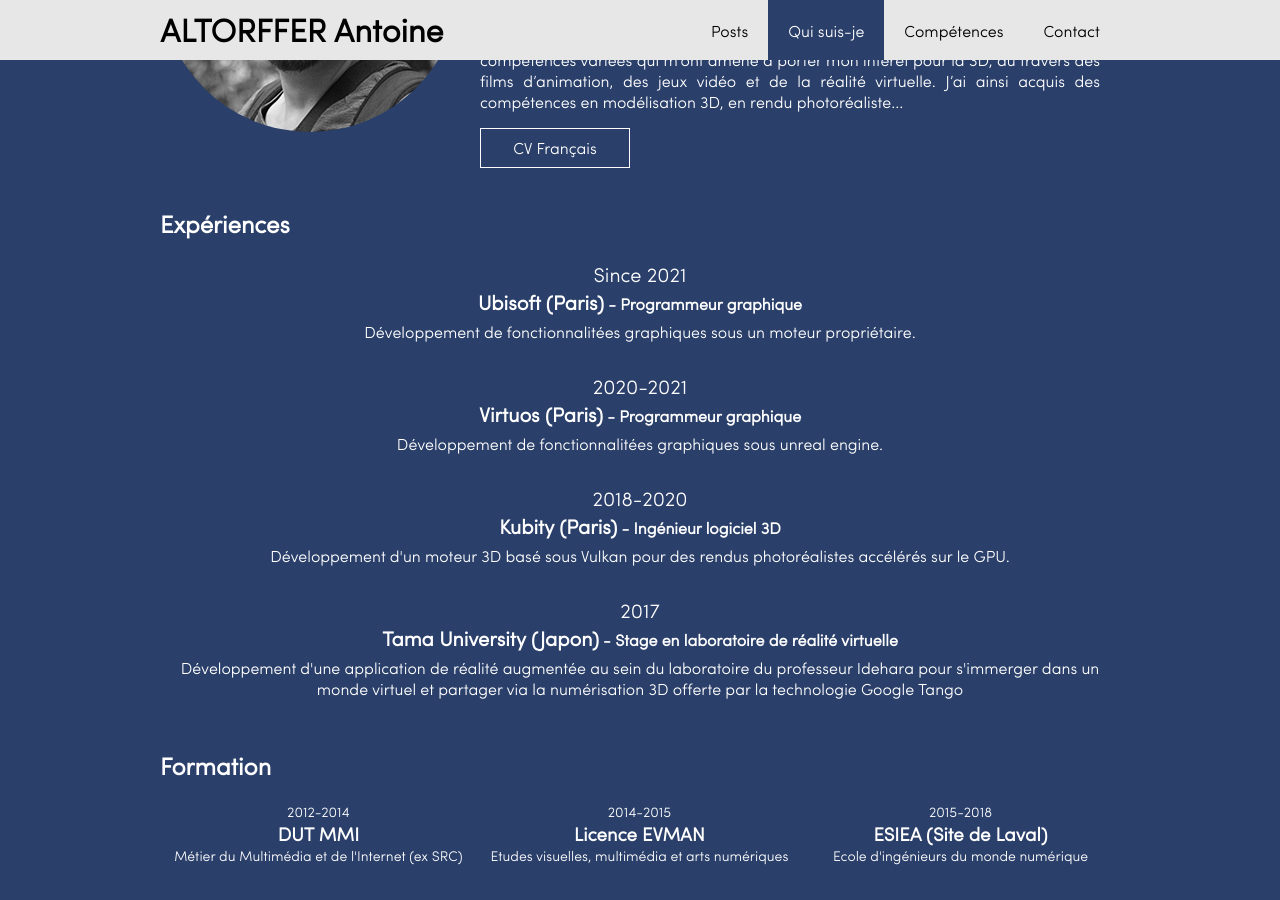
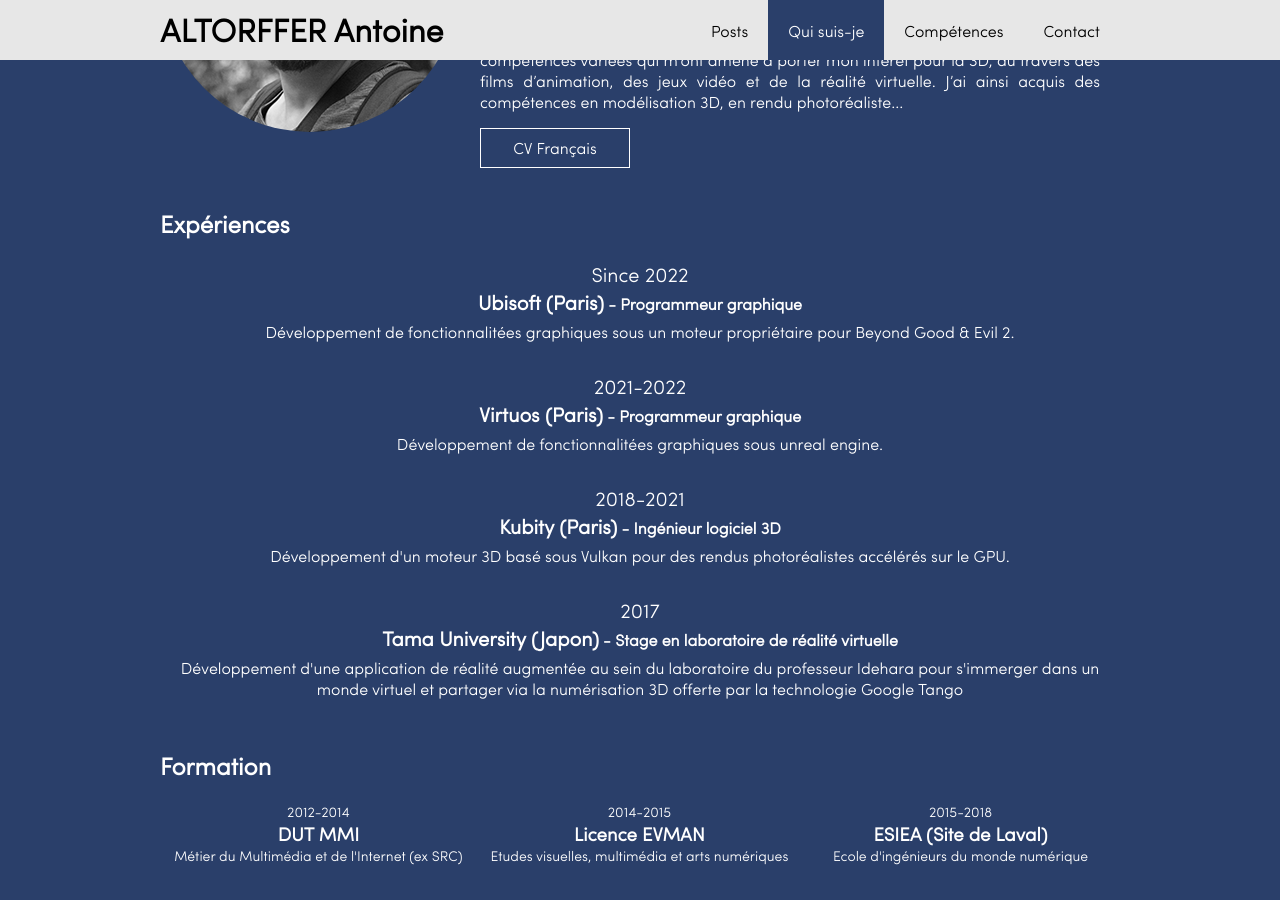
Before and after one commit to antaalt/antaalt.github.io, a Jekyll site: the page built from index.md, in a window 1280 px wide and 900 px high, scrolled down 1652 px. Built offline with Jekyll 4.4.1, drawn with Linux system fonts in a browser that asks for light colours.

Commit message:
Update cv & pictures

```diff
--- a/_config.yml
+++ b/_config.yml
@@ -31,8 +31,8 @@
 vimeo_url: "https://vimeo.com/antalt"
 langs: [fr, en]
 default_lang: fr
-cv_en: 2022.02.cv.en.altorffer.pdf
-cv_fr: 2022.02.cv.fr.altorffer.pdf
+cv_en: 2024.08.cv.en.aaltorffer.pdf
+cv_fr: 2024.08.cv.fr.aaltorffer.pdf
 
 defaults:
 -
--- a/_config_dev.yml
+++ b/_config_dev.yml
@@ -32,8 +32,8 @@
 vimeo_url: "https://vimeo.com/antalt"
 langs: [fr, en]
 default_lang: fr
-cv_en: 2022.02.cv.en.altorffer.pdf
-cv_fr: 2022.02.cv.fr.altorffer.pdf
+cv_en: 2024.08.cv.en.aaltorffer.pdf
+cv_fr: 2024.08.cv.fr.aaltorffer.pdf
 
 defaults:
 -
--- a/_data/i18n.yml
+++ b/_data/i18n.yml
@@ -25,15 +25,15 @@
 
   experience_title: "Expériences"
   experiences:
-    - date: "Since 2021"
+    - date: "Since 2022"
       company: "Ubisoft (Paris)"
       job_title: "Programmeur graphique"
-      job_description: "Développement de fonctionnalitées graphiques sous un moteur propriétaire."
-    - date: "2020-2021"
+      job_description: "Développement de fonctionnalitées graphiques sous un moteur propriétaire pour Beyond Good & Evil 2."
+    - date: "2021-2022"
       company: "Virtuos (Paris)"
       job_title: "Programmeur graphique"
       job_description: "Développement de fonctionnalitées graphiques sous unreal engine."
-    - date: "2018-2020"
+    - date: "2018-2021"
       company: "Kubity (Paris)"
       job_title: "Ingénieur logiciel 3D"
       job_description: "Développement d'un moteur 3D basé sous Vulkan pour des rendus photoréalistes accélérés sur le GPU."
@@ -90,15 +90,15 @@
 
   experience_title: "Experiences"
   experiences:
-    - date: "Since 2021"
+    - date: "Since 2022"
       company: "Ubisoft (Paris)"
       job_title: "Graphic programmer"
-      job_description: "Working on a video game as a 3D programmer on various rendering features."
-    - date: "2020-2021"
+      job_description: "Working on Beyond Good & Evil 2 as a 3D programmer on various rendering features."
+    - date: "2021-2022"
       company: "Virtuos (Paris)"
       job_title: "Graphic programmer"
       job_description: "Working on a video game as a 3D programmer on unreal engine."
-    - date: "2018-2020"
+    - date: "2018-2021"
       company: "Kubity (Paris)"
       job_title: "3D Software engineer"
       job_description: "Working on a 3D rendering engine based on Vulkan for photorealistic rendering accelerated on the GPU."
--- a/assets/scripts/portfolio.js
+++ b/assets/scripts/portfolio.js
@@ -125,12 +125,13 @@
 	var images = [
 		"purple-building.small.jpg",
 		"fisheye-building.small.jpg",
-		"metro.small.jpg",
+		"mountain-of-madness.small.jpg",
 		"hanami.small.jpg",
 		"colorfulNeko.small.jpg",
-		"river.small.jpg",
 		"screw.small.jpg",
-		"window.small.jpg"
+		"window.small.jpg",
+		"pink-forest.small.jpg",
+		"white-forest.small.jpg",
 	];
 	var downloaded = [];
 	var nb = 0;
```
Also changed, not shown: assets/images/slider/metro.small.jpg (deleted), assets/images/slider/mountain-of-madness.small.jpg (added), assets/images/slider/pink-forest.small.jpg (added), assets/images/slider/river.small.jpg (deleted), assets/images/slider/white-forest.small.jpg (added), 4 other files.
